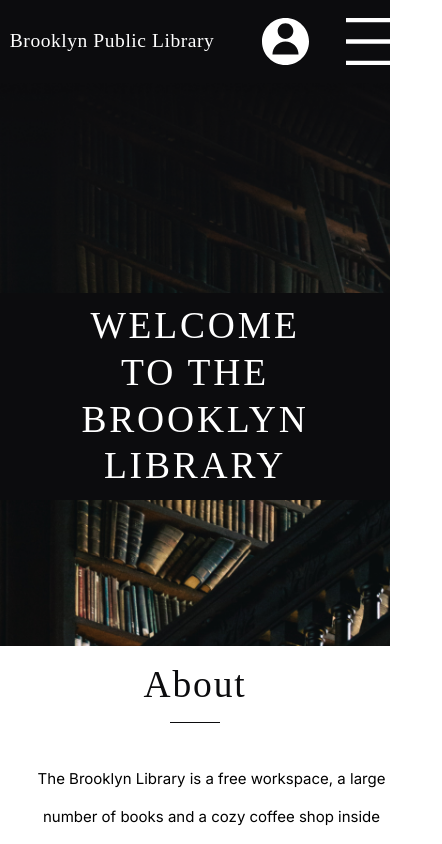
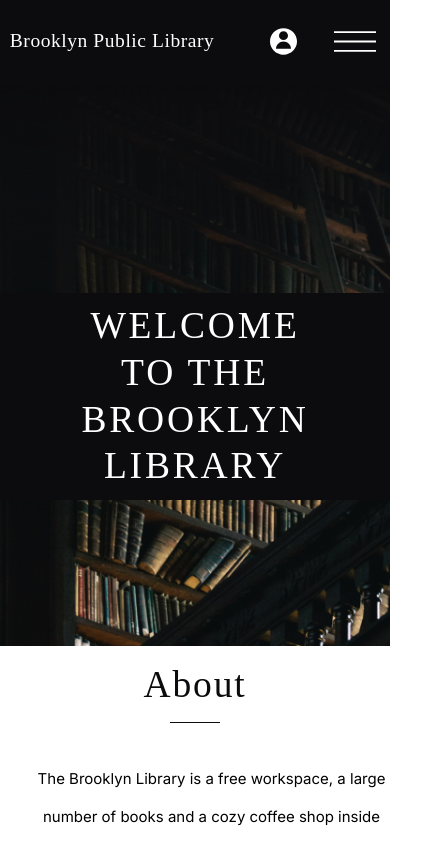
Before and after one commit to Win4esterD/Library, a React (Create React App) app in the folder library/: page / in a window 390 px wide. Shown: the top 844 px of the page, 442 px wide, since content can reach past the window. Built offline with nearby package versions, Linux system fonts and the light colour scheme; the HTML template or start-up script is replaced by a standard one; a web font is replaced by a local one.

Commit message:
fix: modify design of burger menu to match new requirements

```diff
--- a/library/src/components/about/carousel/carousel.scss
+++ b/library/src/components/about/carousel/carousel.scss
@@ -86,7 +86,7 @@
     position: absolute;
     top: 31.9rem;
     align-self: center;
-    gap: 34rem;
+    gap: 35.4rem;
     max-width: 95%;
   }
 
@@ -96,13 +96,13 @@
 
 }
 
-@media (max-width: 600px){
+@media (max-width: 640px){
   .arrows-wrapper{
     gap: 29rem;
   }
 }
 
-@media (max-width: 480px){
+@media (max-width: 515px){
   .carousel{
     width: 20rem;
     height: 30rem;
--- a/library/src/components/header/Header.jsx
+++ b/library/src/components/header/Header.jsx
@@ -27,11 +27,6 @@
         </nav>
         <div
           className="header__burger-and-profile"
-          style={
-            burger["transform"] === "translateY(-200%)"
-              ? { transform: "translate(0rem)" }
-              : { transform: "translate(0.6rem, -0.6rem)" }
-          }
         >
           <img
             className="profile-icon"
--- a/library/src/components/header/burgerMenu/burgerMenu.jsx
+++ b/library/src/components/header/burgerMenu/burgerMenu.jsx
@@ -1,6 +1,6 @@
 import NavigationPanel from "../navigationPanel/NavigationPanel";
 import "./burgerMenu.scss";
-import { useRef, useEffect } from "react";
+import { useRef } from "react";
 
 const BurgerMenu = ({ burger, setBurger }) => {
   const burgerBackground = useRef(7);
--- a/library/src/components/header/header.scss
+++ b/library/src/components/header/header.scss
@@ -73,6 +73,7 @@
 
   .header__aligner {
     gap: 20rem;
+    justify-content: center;
   }
 
   .navigation-panel{
@@ -84,17 +85,19 @@
     gap: 2.5rem;
     top: 0rem;
     z-index: 2;
-    top: 0rem;
+    width: 6.8rem;
   }
 
   .burger-menu{
-    display: block;
+    display: flex;
     z-index: 2;
+    width: 2.8125rem;
   }
 
   .profile-icon{
     position: relative;
     z-index: 2;
+    width: 1.75rem;
   }
 }
 
```
Also changed, not shown: library/public/assets/img/icons/arrow-left.svg, library/public/assets/img/icons/arrow-right.svg.
